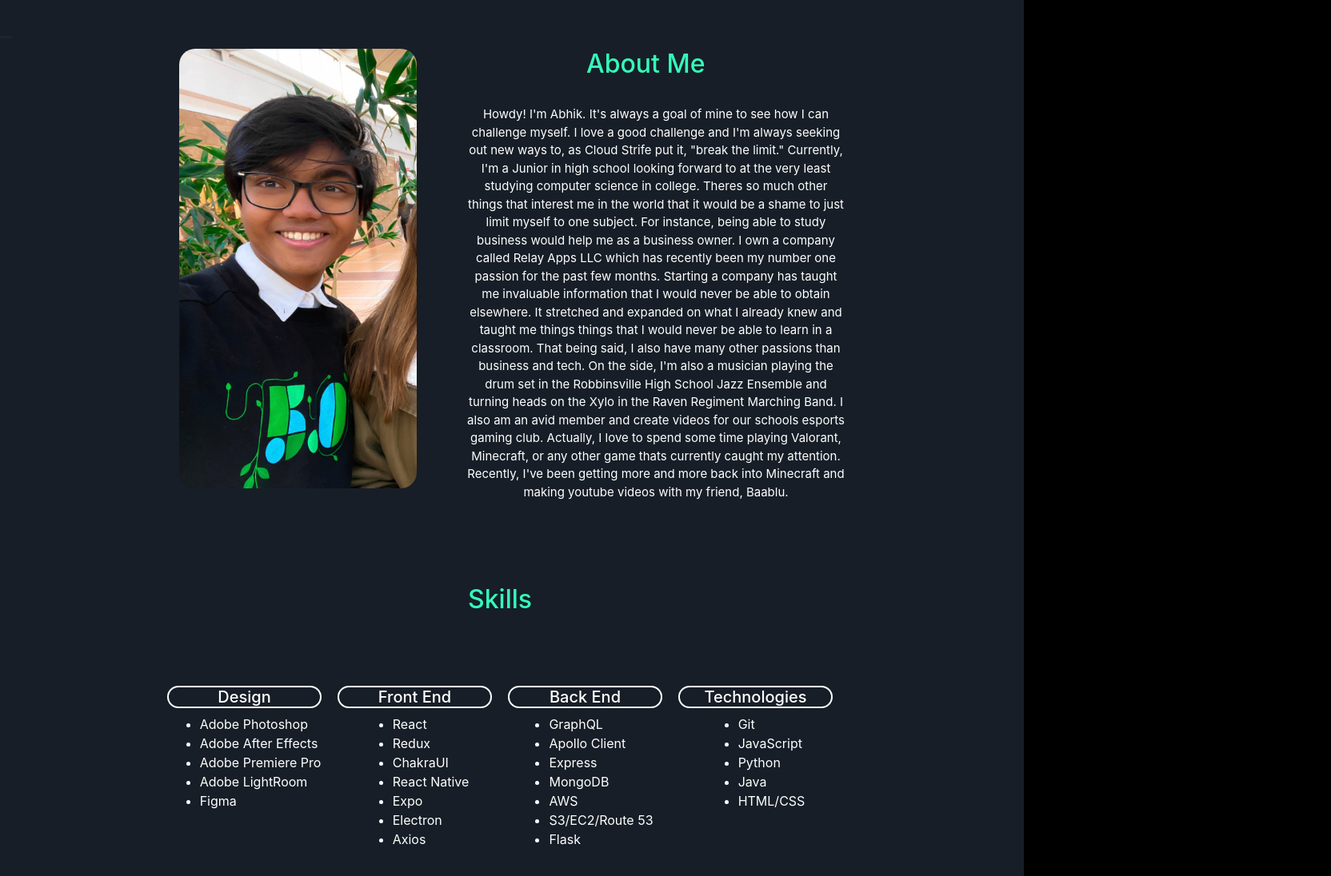
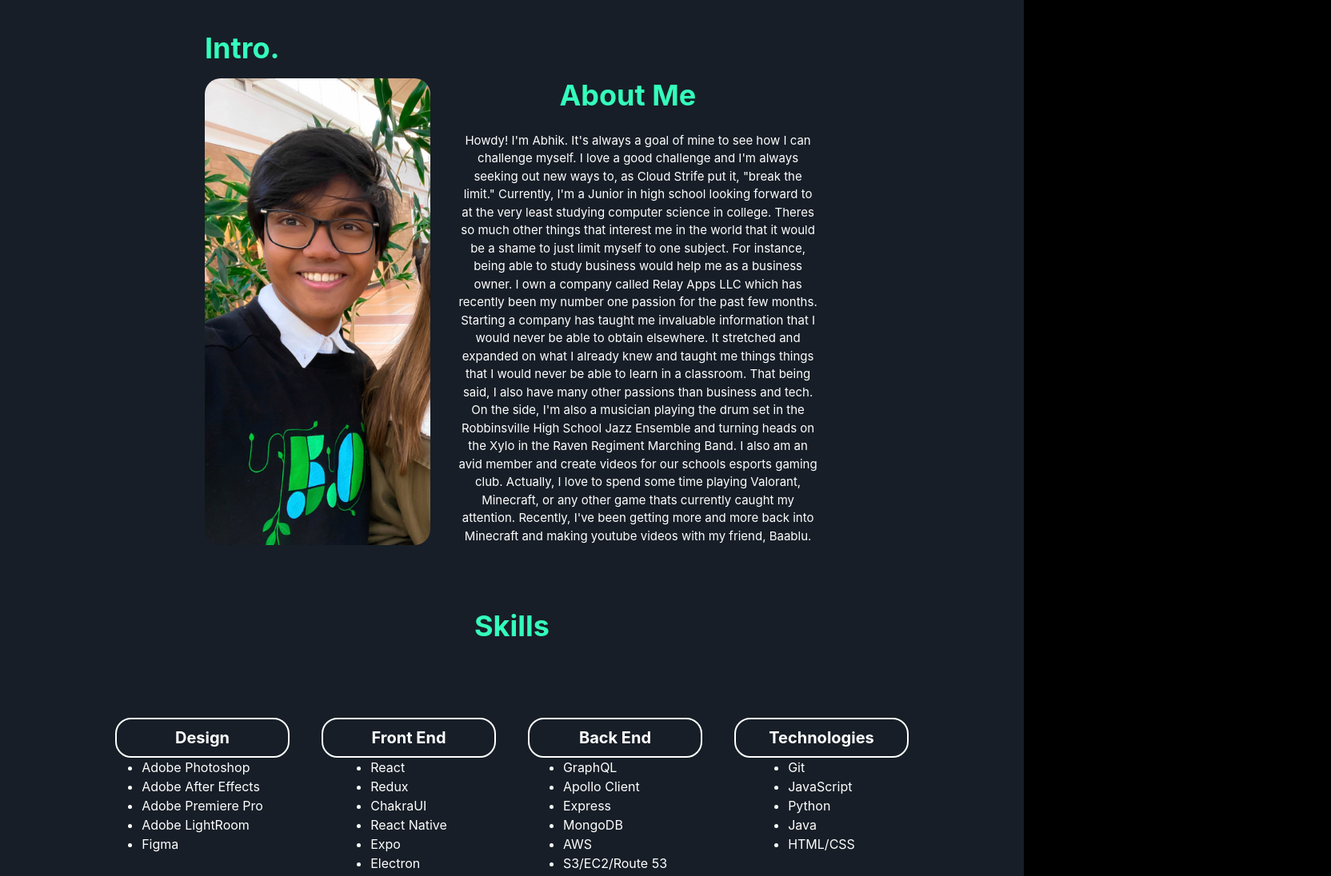
Before and after one commit to abhikaboy/abhikaboy.github.io, a React (Create React App) app: page / in a window 1280 px wide. Shown: the part 1689-2785 px from the top of the page at 80% size, 1664 px wide, since content can reach past the window. Built offline with nearby package versions, Linux system fonts and the light colour scheme.

Commit message:
mobile and fixed chakra

```diff
--- a/src/App.js
+++ b/src/App.js
@@ -1,11 +1,12 @@
-import "./App.css";
-import React, { Component } from "react";
-import Projects from "./Components/Tabs/Projects";
-import Header from "./Components/Header";
-import Intro from "./Components/Tabs/Intro";
-import Contact from "./Components/Tabs/Contact";
-import Footer from "./Components/Tabs/Footer";
-import MongoSection from "./Components/MongoSection";
+import './App.css';
+import React, { Component } from 'react';
+import Projects from './Components/Tabs/Projects';
+import Header from './Components/Header';
+import Intro from './Components/Tabs/Intro';
+import Contact from './Components/Tabs/Contact';
+import Footer from './Components/Tabs/Footer';
+import MongoSection from './Components/MongoSection';
+import { ChakraProvider } from '@chakra-ui/react';
 class App extends Component {
 	constructor(props) {
 		super();
@@ -14,15 +15,17 @@ class App extends Component {
 	}
 	render() {
 		return (
-			<div style={{ background: "#171E27" }}>
+			<div style={{ background: '#171E27' }}>
 				<Header />
 				{/* <Navigation /> */}
-				<MongoSection />
-				<Intro />
-				<Projects />
-				<Contact />
-				<div style={{ paddingBottom: "20%" }}></div>
-				<Footer />
+				<ChakraProvider>
+					<MongoSection />
+					<Intro />
+					<Projects />
+					<Contact />
+					<div style={{ paddingBottom: '20%' }}></div>
+					<Footer />
+				</ChakraProvider>
 			</div>
 		);
 	}
--- a/src/Components/MongoSection.js
+++ b/src/Components/MongoSection.js
@@ -6,13 +6,13 @@ export default function MongoSection() {
 		<Box w='100vw'>
 			<Center paddingTop='30vh'>
 				<Stack>
-					<Heading color='#34febb' size='4xl' textAlign='center' pb='5vh'>
-						<b>Catch me at .live Community Day with MongoDB!</b>
+					<Heading color='#34febb' size='2xl' textAlign='center' pb='5vh'>
+						Catch me at .live Community Day with MongoDB!
 					</Heading>
 					<Center>
 						<iframe
-							width='560'
-							height='315'
+							width={window.innerWidth * 0.6}
+							height={window.innerHeight * 0.5}
 							src='https://www.youtube.com/embed/m975eFQFgss?start=18511'
 							title='You Tube video player'
 							frameborder='0'
--- a/src/Components/Tabs/Intro.js
+++ b/src/Components/Tabs/Intro.js
@@ -3,31 +3,37 @@ import Row from 'react-bootstrap/Row';
 import Col from 'react-bootstrap/Col';
 import ScrollAnimation from 'react-animate-on-scroll';
 import me from './images/melol.jpg';
-import { Box, Grid, GridItem, Center, Heading, Text } from '@chakra-ui/layout';
+import {
+	Box,
+	Grid,
+	GridItem,
+	Center,
+	Heading,
+	Text,
+	Stack,
+} from '@chakra-ui/layout';
 import { Container, Image } from '@chakra-ui/react';
+import { useMediaQuery } from '@chakra-ui/media-query';
 export class Intro extends Component {
 	render() {
 		return (
 			<div>
 				<ScrollAnimation animateIn='fadeInDown' delay={0} style={title}>
-					<h2>Intro.</h2>
+					<Heading>Intro.</Heading>
 				</ScrollAnimation>
-				<h2>_</h2>
 
 				<ScrollAnimation animateIn='fadeIn' delay={750}>
 					<Container>
 						<Container centerContent maxW='container.xl'>
 							<Center>
-								<Grid
-									gap={4}
-									templateRows='repeat(6, 1fr)'
-									templateColumns='repeat(5, 1fr)'
-									w='65vw'
-								>
-									<GridItem colSpan={2} rowSpan={6}>
-										<Image src={me} w='90%' borderRadius='20px' />
-									</GridItem>
-									<GridItem colSpan={3} rowSpan={6}>
+								<Stack direction={['column', 'row']} w='60vw' mt='2%'>
+									<Image
+										src={me}
+										w={['90vw', '22vw']}
+										w={['90vw', '22vw']}
+										borderRadius='20px'
+									/>
+									<div>
 										<Heading textAlign='center' color='#34febb'>
 											About Me
 										</Heading>
@@ -66,9 +72,8 @@ export class Intro extends Component {
 											into Minecraft and making youtube videos with my friend,
 											Baablu.
 										</Text>
-									</GridItem>
-									<GridItem colSpan={3} rowSpan={2} color='white'></GridItem>
-								</Grid>
+									</div>
+								</Stack>
 							</Center>
 						</Container>
 						<Row>
@@ -76,15 +81,10 @@ export class Intro extends Component {
 								<Heading color='#34febb'>Skills</Heading>
 							</Center>
 						</Row>
-						<Row>
+					</Container>
 					<Center w='100vw' mt='10vh'>
-								<Grid
-									gap={20}
-									templateRows='repeat(2, 1fr)'
-									templateColumns='repeat(4, 1fr)'
-									w='65vw'
-								>
-									<GridItem colSpan={1} rowSpan={1} h='100%'>
+						<Stack direction={['column', 'row']} mt='1%' w={['100vw', '80vw']}>
+							<Container>
 								<Heading
 									fontSize='20px'
 									color='white'
@@ -93,11 +93,13 @@ export class Intro extends Component {
 									borderWidth='2px'
 									borderColor='white'
 									borderStyle='solid'
+									padding='5%'
+									w={['90vw', '100%']}
 								>
 									Design
 								</Heading>
 								<Center color='white'>
-											<ul>
+									<ul style={{ color: 'white' }}>
 										<li>Adobe Photoshop</li>
 										<li>Adobe After Effects</li>
 										<li>Adobe Premiere Pro</li>
@@ -105,8 +107,8 @@ export class Intro extends Component {
 										<li>Figma</li>
 									</ul>
 								</Center>
-									</GridItem>
-									<GridItem colSpan={1} rowSpan={1} h='100%'>
+							</Container>
+							<Container>
 								<Heading
 									fontSize='20px'
 									color='white'
@@ -115,6 +117,8 @@ export class Intro extends Component {
 									borderWidth='2px'
 									borderColor='white'
 									borderStyle='solid'
+									padding='5%'
+									w={['90vw', '100%']}
 								>
 									Front End
 								</Heading>
@@ -129,8 +133,8 @@ export class Intro extends Component {
 										<li>Axios</li>
 									</ul>
 								</Center>
-									</GridItem>
-									<GridItem colSpan={1} rowSpan={1} h='100%'>
+							</Container>
+							<Container>
 								<Heading
 									fontSize='20px'
 									color='white'
@@ -139,6 +143,8 @@ export class Intro extends Component {
 									borderWidth='2px'
 									borderColor='white'
 									borderStyle='solid'
+									padding='5%'
+									w={['90vw', '100%']}
 								>
 									Back End
 								</Heading>
@@ -153,8 +159,8 @@ export class Intro extends Component {
 										<li>Flask</li>
 									</ul>
 								</Center>
-									</GridItem>
-									<GridItem colSpan={1} rowSpan={1} h='100%'>
+							</Container>
+							<Container>
 								<Heading
 									fontSize='20px'
 									color='white'
@@ -163,6 +169,8 @@ export class Intro extends Component {
 									borderWidth='2px'
 									borderColor='white'
 									borderStyle='solid'
+									padding='5%'
+									w={['90vw', '100%']}
 								>
 									Technologies
 								</Heading>
@@ -175,31 +183,10 @@ export class Intro extends Component {
 										<li>HTML/CSS</li>
 									</ul>
 								</Center>
-									</GridItem>
-									<GridItem colSpan={1} rowSpan={1} color='white'></GridItem>
-									<GridItem colSpan={1} rowSpan={1} color='white'></GridItem>
-									<GridItem colSpan={1} rowSpan={1} color='white'></GridItem>
-								</Grid>
+							</Container>
+						</Stack>
 					</Center>
-						</Row>
-
-						<Row>
-							<Container
-								style={{
-									margin: '0px',
-									padding: '0px',
-									color: 'white',
-									fontFamily: 'Raleway',
-								}}
-							>
-								<Row
-									style={{
-										marginBottom: '10%',
-									}}
-								></Row>
-							</Container>
-						</Row>
-					</Container>
+					<Container pt='30vh'></Container>
 				</ScrollAnimation>
 			</div>
 		);
--- a/src/Components/Tabs/ProjectEntry.js
+++ b/src/Components/Tabs/ProjectEntry.js
@@ -1,9 +1,10 @@
-import React, { Component } from "react";
-import Row from "react-bootstrap/Row";
-import Col from "react-bootstrap/Col";
-import Button from "react-bootstrap/Button";
-import Container from "react-bootstrap/Container";
-import Image from "react-bootstrap/Image";
+import React, { Component } from 'react';
+import Row from 'react-bootstrap/Row';
+import Col from 'react-bootstrap/Col';
+import Button from 'react-bootstrap/Button';
+import Container from 'react-bootstrap/Container';
+import Image from 'react-bootstrap/Image';
+import { Heading } from '@chakra-ui/layout';
 export class ProjectEntry extends Component {
 	constructor(props) {
 		super(props);
@@ -39,45 +40,50 @@ export class ProjectEntry extends Component {
 					<Container
 						fluid
 						style={{
-							border: "0px solid",
-							borderRadius: "20px",
-							borderColor: "white",
-							width: "100%",
-							padding: "3%",
-						}}>
+							border: '0px solid',
+							borderRadius: '20px',
+							borderColor: 'white',
+							width: '100%',
+							padding: '3%',
+						}}
+					>
 						<Row>
 							<Col sm>
 								<Image
 									src={this.props.img}
 									style={{
-										width: "75%",
-										margin: "5%",
-										zIndex: "90",
+										width: '75%',
+										margin: '5%',
+										zIndex: '90',
 									}}
 								/>
 							</Col>
 							<Col sm>
-								<h2
+								<Heading
+									size='md'
 									style={{
-										color: "#34febb",
-										textAlign: "right",
+										color: '#34febb',
+										textAlign: 'right',
 
-										paddingTop: "20%",
-									}}>
+										paddingTop: '20%',
+									}}
+								>
 									{this.props.name}
-								</h2>
+								</Heading>
 								<p
 									style={{
-										color: "white",
-										textAlign: "right",
-									}}>
+										color: 'white',
+										textAlign: 'right',
+									}}
+								>
 									{this.props.description}
 								</p>
 								<Button
 									style={githubButton}
 									variant='outline-info'
 									target='_blank'
-									href={this.props.ghub}>
+									href={this.props.ghub}
+								>
 									Github
 								</Button>
 							</Col>
@@ -92,11 +98,11 @@ export class ProjectEntry extends Component {
 }
 
 const githubButton = {
-	zIndex: "2",
-	position: "absolute",
-	color: "white",
-	textAlign: "right",
-	marginLeft: "100%",
-	transform: "translate(-150%,0)",
+	zIndex: '2',
+	position: 'absolute',
+	color: 'white',
+	textAlign: 'right',
+	marginLeft: '100%',
+	transform: 'translate(-150%,0)',
 };
 export default ProjectEntry;
--- a/src/Components/Tabs/ProjectEntryAlt.js
+++ b/src/Components/Tabs/ProjectEntryAlt.js
@@ -4,7 +4,7 @@ import Col from 'react-bootstrap/Col';
 import Image from 'react-bootstrap/Image';
 import Button from 'react-bootstrap/Button';
 import Container from 'react-bootstrap/Container';
-import { Center } from '@chakra-ui/layout';
+import { Center, Heading } from '@chakra-ui/layout';
 export class ProjectEntryAlt extends Component {
 	constructor(props) {
 		super(props);
@@ -28,15 +28,16 @@ export class ProjectEntryAlt extends Component {
 					>
 						<Row>
 							<Col sm>
-								<h2
+								<Heading
 									style={{
 										color: '#34febb',
 										textAlign: 'left',
 										// paddingTop: '20%',
 									}}
+									size='md'
 								>
 									{this.props.name}
-								</h2>
+								</Heading>
 								<p
 									style={{
 										color: 'white',
--- a/src/Components/Tabs/Projects.js
+++ b/src/Components/Tabs/Projects.js
@@ -5,6 +5,7 @@ import Container from 'react-bootstrap/Container';
 import Row from 'react-bootstrap/Row';
 import Col from 'react-bootstrap/Col';
 import ScrollAnimation from 'react-animate-on-scroll';
+import { Heading } from '@chakra-ui/layout';
 
 export class Projects extends Component {
 	render() {
@@ -36,7 +37,7 @@ export class Projects extends Component {
 										delay={0}
 										style={title}
 									>
-										<h2>Projects</h2>
+										<Heading>Projects</Heading>
 									</ScrollAnimation>
 								</Row>
 								<Row style={{ marginBottom: '10vh' }}>
```
Also changed, not shown: src/Components/Header.js (+52 -46 lines), 1 other file (tests, documents, lock files or other folders). Lines whose indentation alone changed are shown as unchanged.
